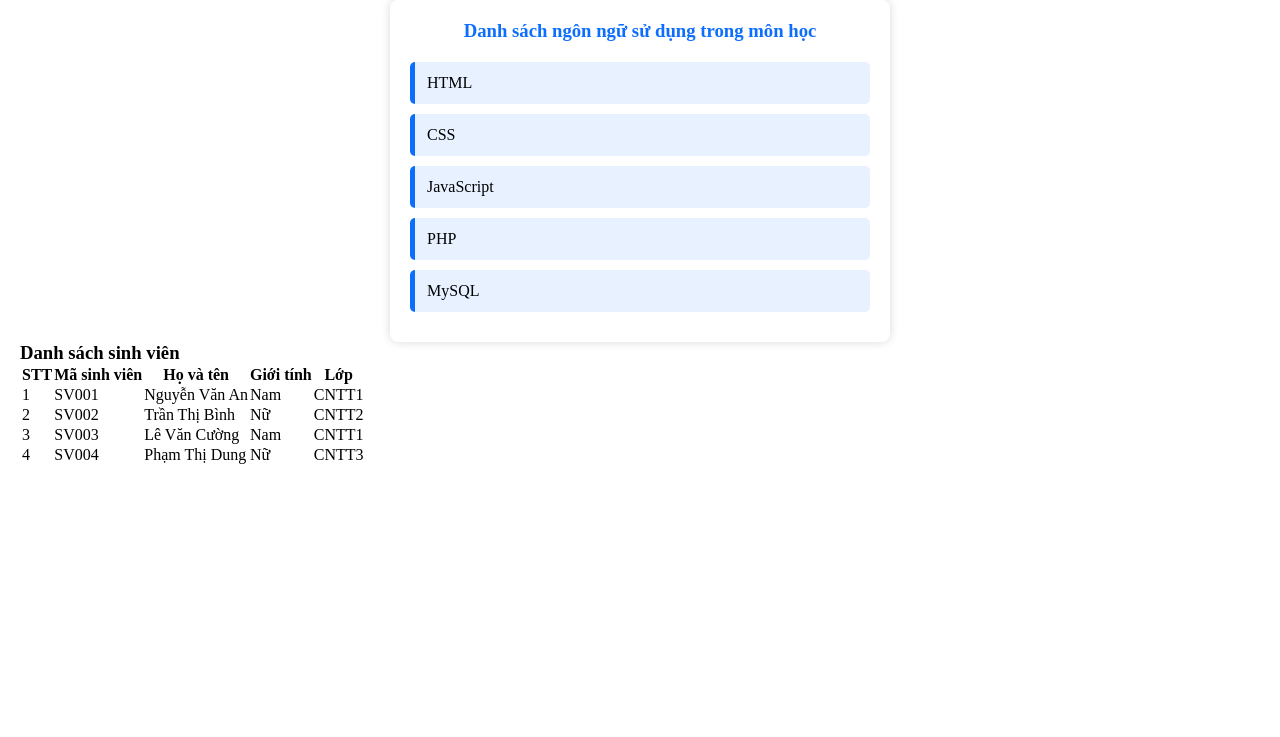
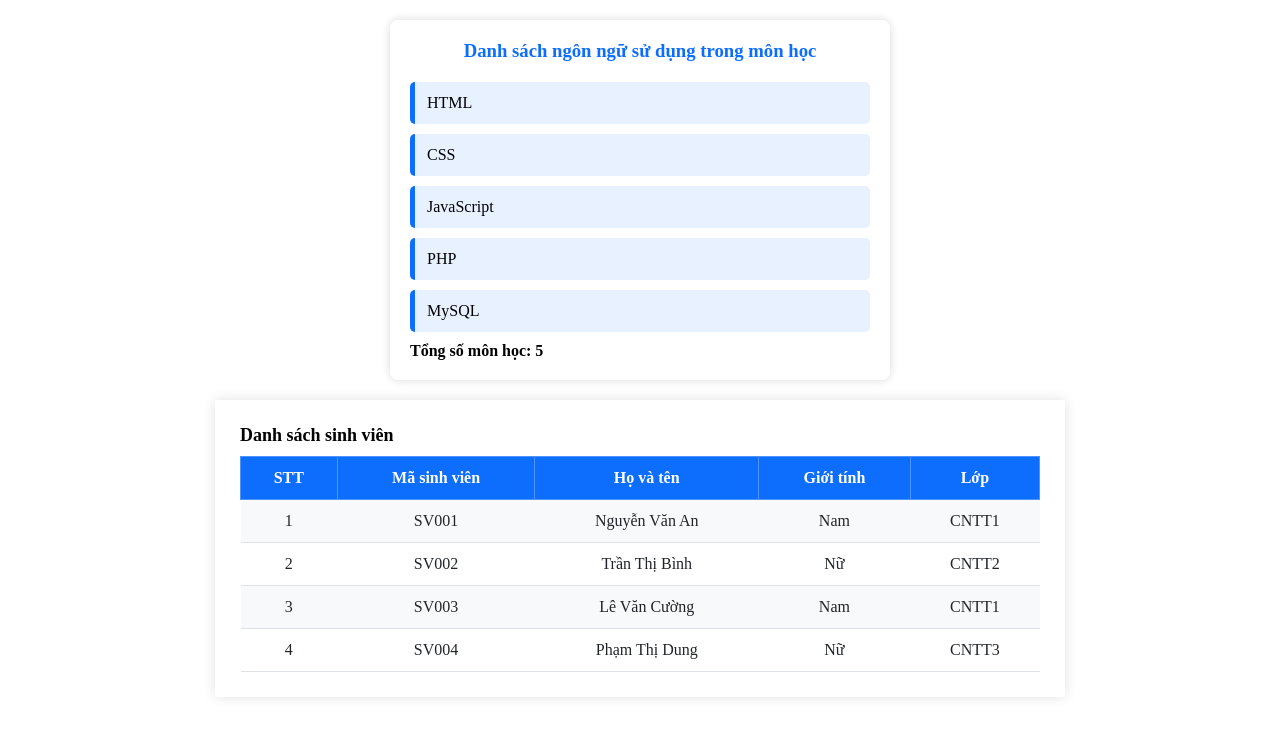
Before and after one commit to LVTuanAnh123/LuongVanTuanAnh_LTW1, a PHP site: page /Lab2/test1.php in a window 1280 px wide. Shown: the part 68-805 px from the top of the page. Before the commit the page ends 532 px from the top, so only its background shows below. Run offline with PHP 8.4, Linux system fonts and the light colour scheme.

Commit message:
update lab2

```diff
--- a/Lab2/test1.php
+++ b/Lab2/test1.php
@@ -1,7 +1,11 @@
 <?php
-// Khởi tạo mảng menu
+// 1. Mảng menu
 $menus = ["Trang chủ", "Tin tức", "Liên hệ", "Giới thiệu"];
+
+// 2. Mảng môn học
 $subjects = ["HTML", "CSS", "JavaScript", "PHP", "MySQL"];
+
+// 3. Mảng danh sách sinh viên
 $students = [
     [
         "id" => "SV001",
@@ -32,31 +36,31 @@ $students = [
 
 <!DOCTYPE html>
 <html lang="vi">
-
 <head>
     <meta charset="UTF-8">
     <meta name="viewport" content="width=device-width, initial-scale=1.0">
-    <title>Test 1 - Menu</title>
+    <title>Test 1</title>
     <style>
         * {
             margin: 0;
             padding: 0;
             box-sizing: border-box;
         }
+        body {
+            padding: 20px;
+        }
 
+        /* 1. CSS Menu */
         nav {
             background: rgb(4, 40, 94);
         }
-
         nav ul {
             list-style: none;
             display: flex;
         }
-
         nav li {
             flex: 1;
         }
-
         nav a {
             color: white;
             text-decoration: none;
@@ -65,35 +69,28 @@ $students = [
             padding: 15px;
             text-align: center;
         }
-
         nav ul li:hover {
             background: #084298;
         }
-        *{
-            margin: 0;
-            padding: 0;
-            box-sizing: border-box;
-        }
-        body{
-            padding: 20px;
-        }
-        .s1{
+
+        /* 2. CSS Danh sách môn học (.s1) */
+        .s1 {
             max-width: 500px;
-            margin: auto;
+            margin: 20px auto;
             background: #fff;
             padding: 20px;
             border-radius: 8px;
-            box-shadow: 0 0 10px rgba(0,0,0,0.15);
+            box-shadow: 0 0 10px rgba(0, 0, 0, 0.15);
         }
-        .s1 h3{
+        .s1 h3 {
             text-align: center;
             color: #0d6efd;
             margin-bottom: 20px;
         }
-        .s1 ul{
+        .s1 ul {
             list-style: none;
         }
-        .s1 li{
+        .s1 li {
             padding: 12px;
             margin-bottom: 10px;
             background: #e7f1ff;
@@ -101,15 +98,55 @@ $students = [
             border-radius: 5px;
             transition: .3s;
         }
-        .s1 li:hover{
+        .s1 li:hover {
             background: #cfe2ff;
             transform: translateX(5px);
         }
+
+        /* 3. CSS Danh sách sinh viên (.s2) */
+        .s2 {
+            max-width: 850px;
+            margin: 20px auto;
+            background: #fff;
+            padding: 25px;
+            box-shadow: 0 0 12px rgba(0, 0, 0, 0.12);
+        }
+        .s2 h3 {
+            color: #000;
+            font-size: 18px;
+            font-weight: bold;
+            margin-bottom: 10px;
+            text-align: left;
+        }
+        .s2 table {
+            width: 100%;
+            border-collapse: collapse;
+        }
+        .s2 th {
+            background: #0d6efd;
+            color: white;
+            font-weight: bold;
+            padding: 12px;
+            text-align: center;
+            border: 1px solid #4d94ff;
+        }
+        .s2 td {
+            padding: 12px;
+            text-align: center;
+            border-bottom: 1px solid #dee2e6;
+            color: #212529;
+        }
+        .s2 tr:nth-child(even) {
+            background: #f8f9fa;
+        }
+        .s2 tr:hover {
+            background: #dbeafe;
+        }
     </style>
 </head>
-
 <body>
 
+    <!-- 1. Menu -->
     <nav>
         <ul>
             <?php foreach ($menus as $menu) { ?>
@@ -120,18 +157,20 @@ $students = [
         </ul>
     </nav>
 
+    <!-- 2. Danh sách môn học -->
     <section class="s1">
         <h3>Danh sách ngôn ngữ sử dụng trong môn học</h3>
         <ul>
-    <?php
-    foreach($subjects as $subject){
+            <?php foreach ($subjects as $subject) {
                 echo "<li>$subject</li>";
-}
-?>
+            } ?>
         </ul>
+        <p><strong>Tổng số môn học: <?= count($subjects) ?></strong></p>
     </section>
-<section class 2="s2">
-    <h3>Danh sách sinh viên </h3>
+
+    <!-- 3. Danh sách sinh viên -->
+    <section class="s2">
+        <h3>Danh sách sinh viên</h3>
         <table>
             <tr>
                 <th>STT</th>
@@ -150,7 +189,7 @@ $students = [
                 </tr>
             <?php } ?>
         </table>
+    </section>
 
-</section>
 </body>
 </html>
```
Lines whose indentation alone changed are shown as unchanged.
